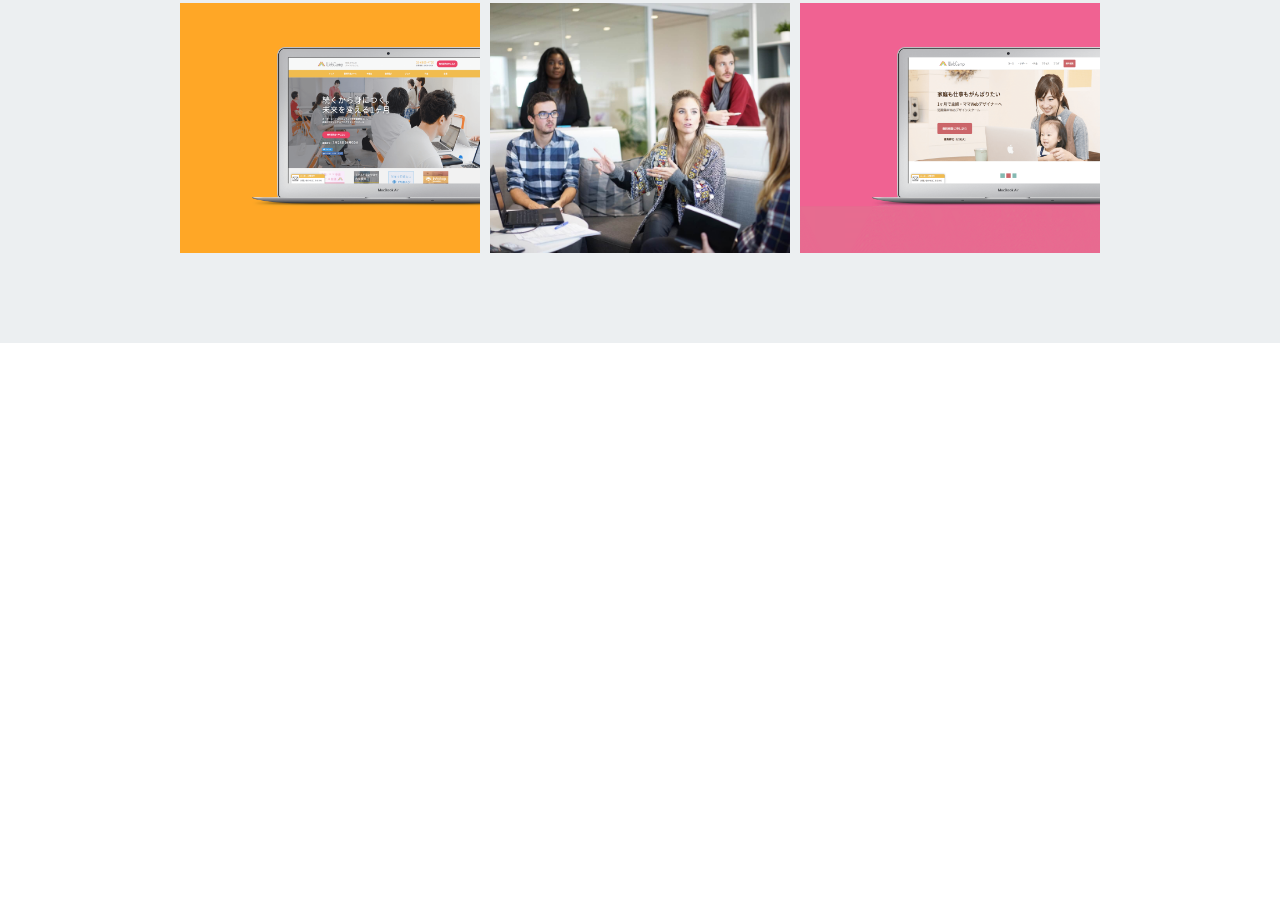
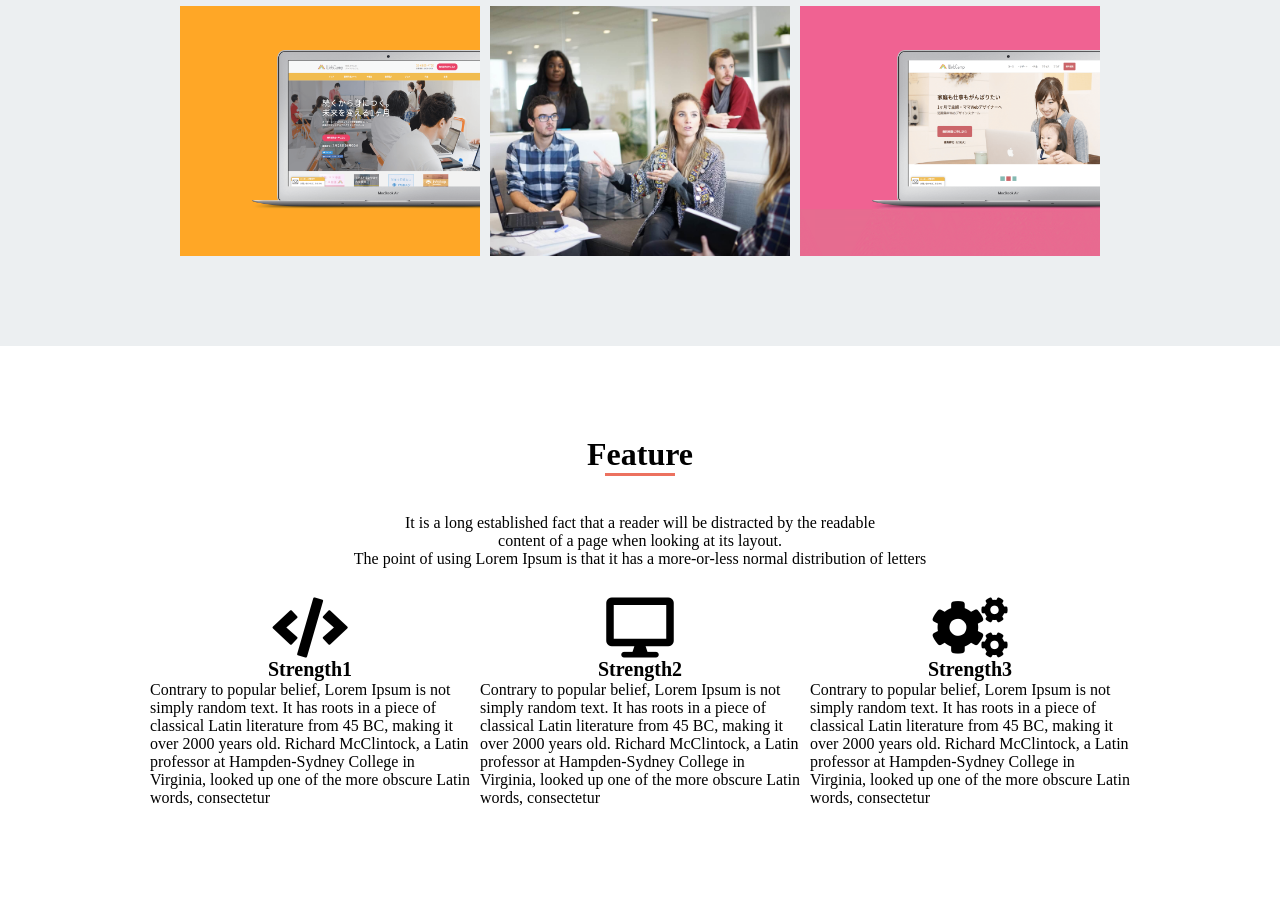
Before and after one commit to nakajunji/MySite, a plain HTML site: page index.html in a window 1280 px wide. Shown: the part 1226-2123 px from the top of the page. Before the commit the page ends 1569 px from the top, so only its background shows below. Drawn offline with Linux system fonts and the light colour scheme.

Commit message:
[Add]Feature

```diff
--- a/index.html
+++ b/index.html
@@ -1,6 +1,7 @@
 <!DOCTYPE html>
 <head>
 	<link rel="stylesheet" href="stylesheet.css">
+	<link rel="stylesheet" href="https://use.fontawesome.com/releases/v5.14.0/css/all.css" integrity="sha384-HzLeBuhoNPvSl5KYnjx0BT+WB0QEEqLprO+NBkkk5gbc67FTaL7XIGa2w1L0Xbgc" crossorigin="anonymous">
 	<meta charset="utf-8">
 	<title>MySite</title>
 </head>
@@ -43,5 +44,34 @@
 				</div>
 			</div>
 		</section>
+		<section class="feature">
+			<div class="ft-content">
+				<div class="ft-text">
+					<h2>Feature</h2>
+					<p>
+						It is a long established fact that a reader will be distracted by the readable<br>
+						content of a page when looking at its layout.<br>
+						The point of using Lorem Ipsum is that it has a more-or-less normal distribution of letters
+					</p>
+				</div>
+				<div class="strength-box clearfix">
+					<div class="strength">
+						<i class="fas fa-code"></i>
+						<h3>Strength1</h3>
+						<p>Contrary to popular belief, Lorem Ipsum is not simply random text. It has roots in a piece of classical Latin literature from 45 BC, making it over 2000 years old. Richard McClintock, a Latin professor at Hampden-Sydney College in Virginia, looked up one of the more obscure Latin words, consectetur</p>
+					</div>
+					<div class="strength">
+						<i class="fas fa-desktop"></i>
+						<h3>Strength2</h3>
+						<p>Contrary to popular belief, Lorem Ipsum is not simply random text. It has roots in a piece of classical Latin literature from 45 BC, making it over 2000 years old. Richard McClintock, a Latin professor at Hampden-Sydney College in Virginia, looked up one of the more obscure Latin words, consectetur</p>
+					</div>
+					<div class="strength">
+						<i class="fas fa-cogs"></i>
+						<h3>Strength3</h3>
+						<p>Contrary to popular belief, Lorem Ipsum is not simply random text. It has roots in a piece of classical Latin literature from 45 BC, making it over 2000 years old. Richard McClintock, a Latin professor at Hampden-Sydney College in Virginia, looked up one of the more obscure Latin words, consectetur</p>
+					</div>
+				</div>
+			</div>
+		</section>
 	</main>
 </body>
--- a/stylesheet.css
+++ b/stylesheet.css
@@ -84,6 +84,15 @@ nav {
 	padding: 90px 0 8px 0;
 }
 
+.pf-text h2::after {
+	content: "";
+	display: block;
+	height: 3px;
+	width: 70px;
+	background-color: #EC715F;
+	margin: 0 auto;
+}
+
 .pf-text p {
 	font-size: 16px;
 	color: #000000;
@@ -142,3 +151,66 @@ nav {
 	background-image: url(img/webcamp-mother.png);
 	background-size: cover;
 }
+
+.feature {
+	width: 100%;
+}
+
+.ft-content {
+	width: 980px;
+	margin: 0 auto;
+	padding: 90px 0;
+}
+
+.ft-text {
+	text-align: center;
+}
+
+.ft-text h2 {
+	font-size: 32px;
+	color: #000000;
+	padding-bottom: 8px;
+}
+
+.ft-text h2::after {
+	content: "";
+	display: block;
+	width: 70px;
+	height: 3px;
+	background-color: #EC715F;
+	margin: 0 auto;
+}
+
+.ft-text p {
+	font-size: 16px;
+	color: #000000;
+	padding: 30px 0;
+}
+
+.strength-box {
+	margin: 0 auto;
+}
+
+.strength {
+	width: 320px;
+	float: left;
+	margin-right: 10px;
+	text-align: center;
+}
+
+.strength:last-child {
+	margin-right: 0;
+}
+
+.fas {
+	font-size: 60px;
+}
+
+.strength h3 {
+	font-size: 20px;
+	color: #000000;
+}
+
+.strength p {
+	text-align: left;
+}
```
